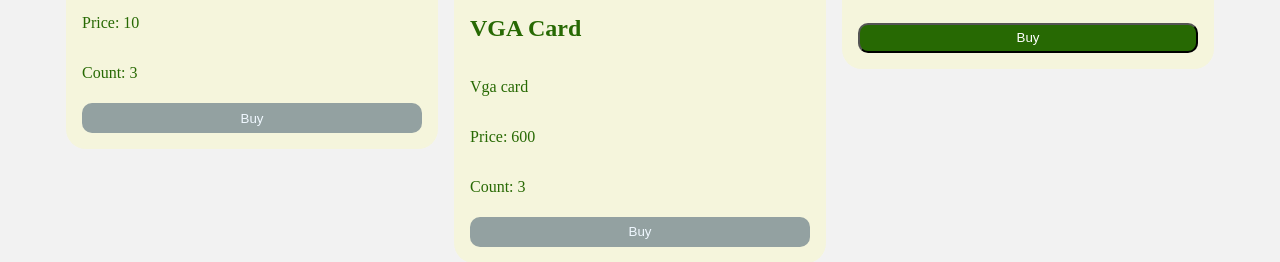
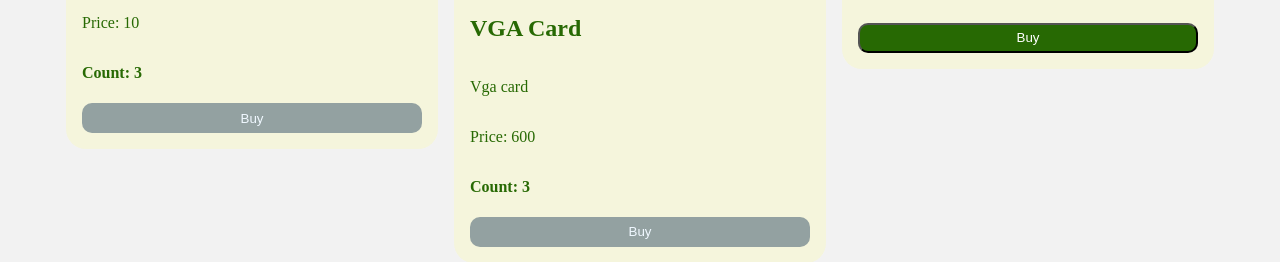
Before and after one commit to L4Y3R/Angular-Practice, an Angular app in the folder HelloWorld/: page / in a window 1280 px wide. Shown: the part 461-723 px from the top of the page. Built offline with nearby package versions, Linux system fonts and the light colour scheme.

Commit message:
ngStyle attrib dir

```diff
--- a/HelloWorld/src/app/item-card/item-card.component.css
+++ b/HelloWorld/src/app/item-card/item-card.component.css
@@ -19,20 +19,20 @@ img {
   border-radius: 20px;
 }
 
+.button {
+  margin-top: 5px;
+  border-radius: 10px;
+  height: 30px;
+}
+
 .btnDisable {
   background-color: var(--light-grey);
   border: tomato;
   color: aliceblue;
-  margin-top: 5px;
-  border-radius: 10px;
-  height: 30px;
 }
 
 .btnEnable {
   background-color: var(--green);
   color: white;
   cursor: pointer;
-  margin-top: 5px;
-  border-radius: 10px;
-  height: 30px;
 }
--- a/HelloWorld/src/app/item-card/item-card.component.html
+++ b/HelloWorld/src/app/item-card/item-card.component.html
@@ -4,7 +4,7 @@
     <h2>{{ item.label }}</h2>
     <p>{{ item.description }}</p>
     <p>Price: {{ item.price }}</p>
-    <p>Count: {{ item.count }}</p>
+    <p [ngStyle]="countFocus">Count: {{ item.count }}</p>
     <button
       [ngClass]="btnClasses"
       [disabled]="item.count < 4"
--- a/HelloWorld/src/app/item-card/item-card.component.ts
+++ b/HelloWorld/src/app/item-card/item-card.component.ts
@@ -18,6 +18,7 @@ export class ItemCardComponent implements OnInit, OnChanges {
   @Input() item: Item;
   @Output() addToCart: EventEmitter<Item> = new EventEmitter<Item>();
   btnClasses: Record<string, boolean> = {};
+  countFocus: Record<string, string> = {};
 
   constructor() {}
 
@@ -26,7 +27,14 @@ export class ItemCardComponent implements OnInit, OnChanges {
   ngOnChanges(changes: SimpleChanges) {
     if (changes) {
       this.setBtnClases();
+      this.setTextStyle();
     }
+  }
+
+  setTextStyle() {
+    this.countFocus = {
+      'font-weight': this.item.count < 4 ? 'bold' : 'normal',
+    };
   }
 
   setBtnClases() {
```
